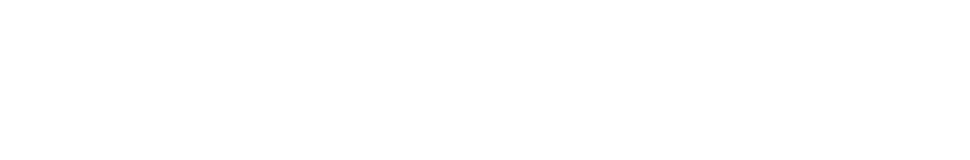
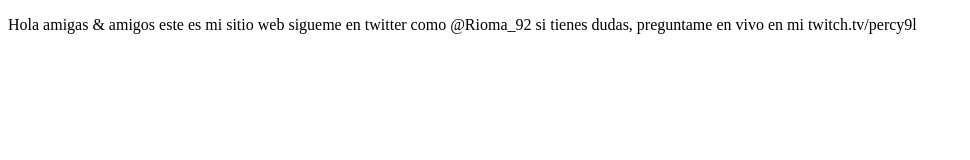
Before and after one commit to dev-rioma/proyectoDemoCursoPrework, a plain HTML site: page index.html in a window 1280 px wide. Shown: the whole page, without its empty margins (0-970 px from the left). Drawn offline with Linux system fonts and the light colour scheme.

Commit message:
cambios agregamos sitio twitch

```diff
--- a/index.html
+++ b/index.html
@@ -4,9 +4,14 @@
     <meta charset="UTF-8">
     <meta http-equiv="X-UA-Compatible" content="IE=edge">
     <meta name="viewport" content="width=device-width, initial-scale=1.0">
-    <title>Document</title>
+    <title>Hola mundo</title>
 </head>
 <body>
+    <p>
+        Hola amigas & amigos este es mi sitio web
+        sigueme en twitter como @Rioma_92 si tienes dudas,
+        preguntame en vivo en mi twitch.tv/percy9l
+    </p>
 
 </body>
 </html>
```
